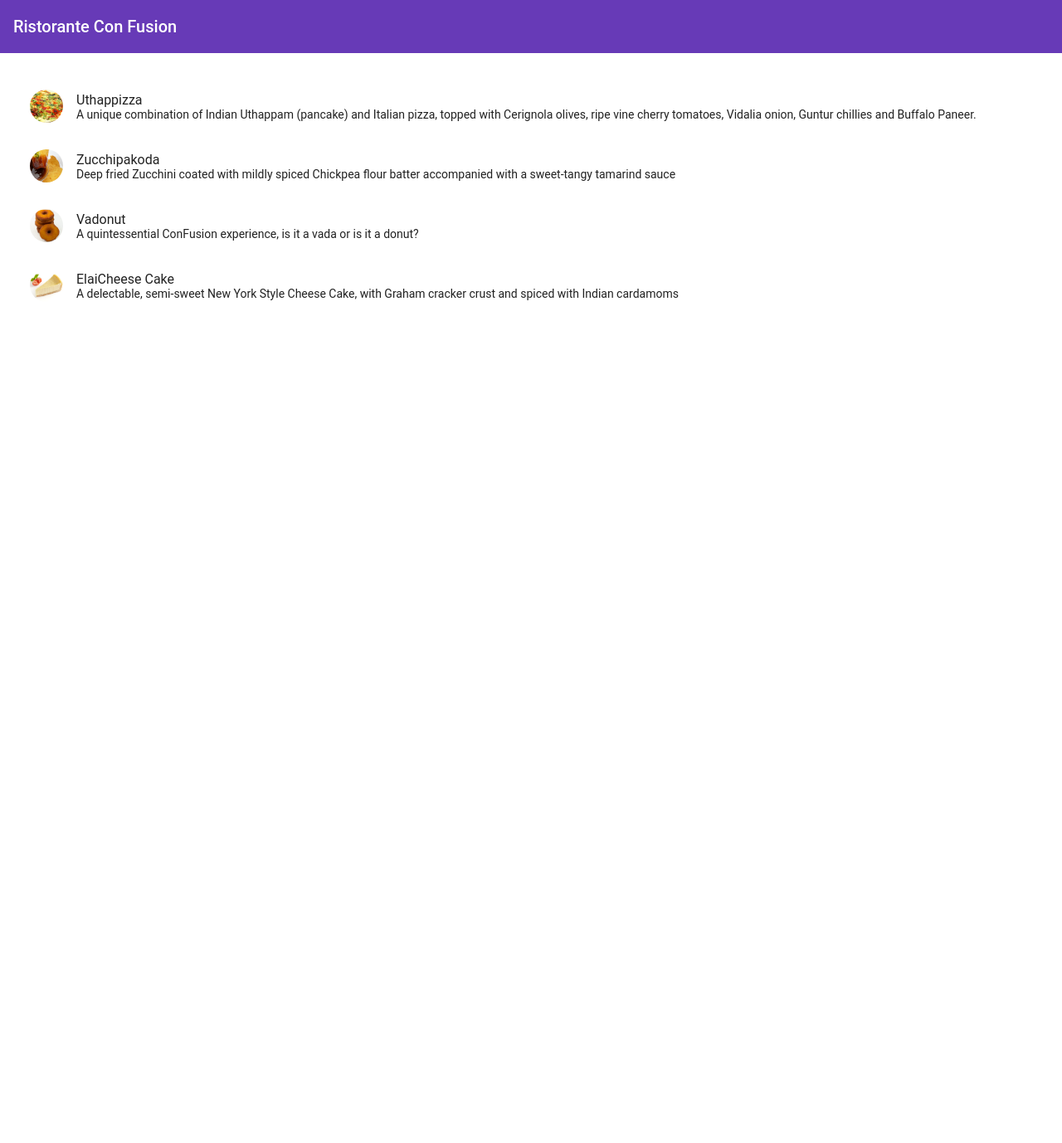
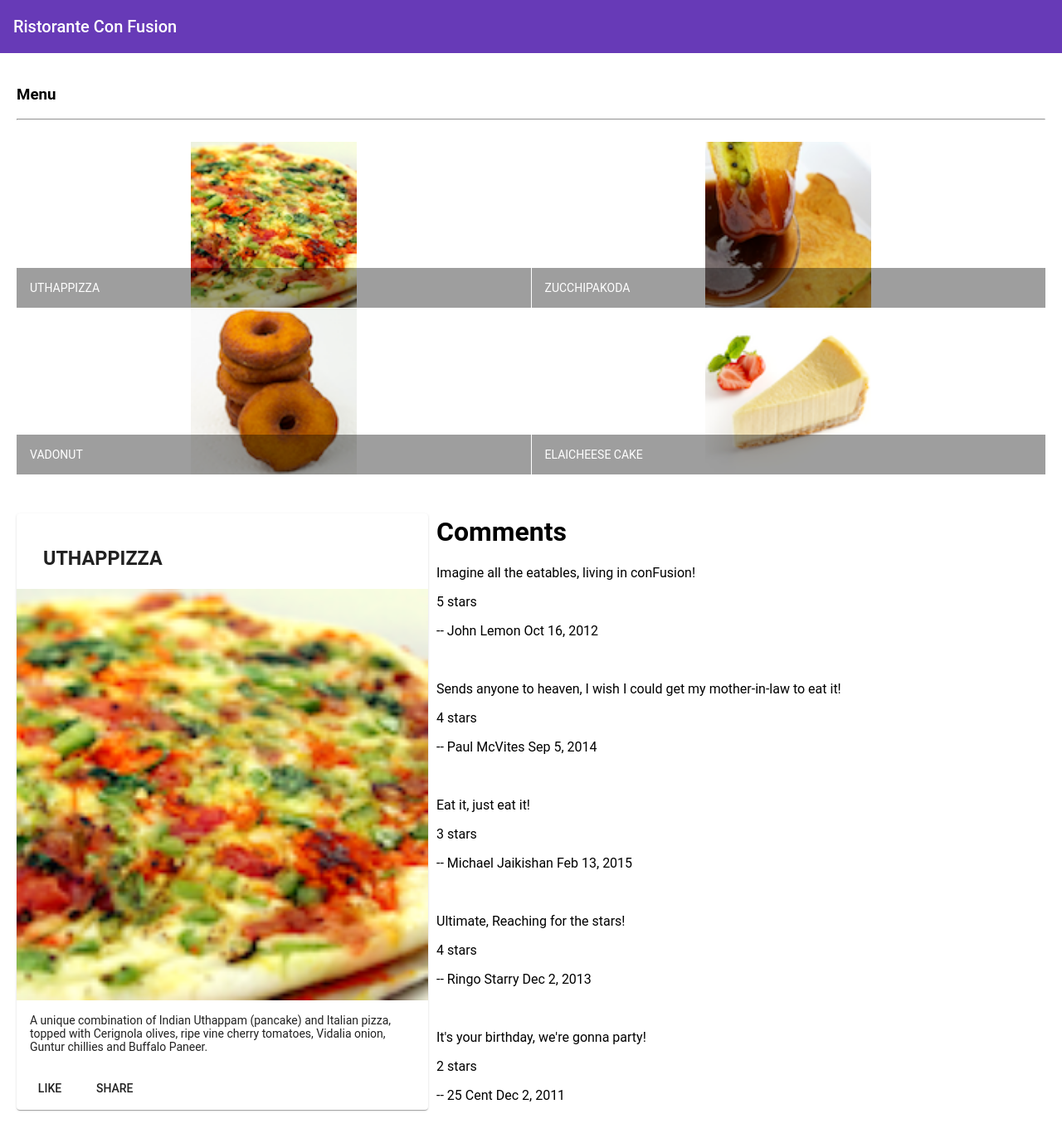
Before and after one commit to hilmanmanang/coursera2-1, an Angular app in the folder angular-week-one/: page / in a window 1280 px wide. Shown: the top 1378 px of the page at 83% size. Before the commit the page ends 800 px from the top, so only its background shows below. Built offline with nearby package versions, Linux system fonts and the light colour scheme.

Commit message:
complete week 1 assignment

```diff
--- a/angular-week-one/src/app/app.component.html
+++ b/angular-week-one/src/app/app.component.html
@@ -1,3 +1,5 @@
 <mat-toolbar color="primary"> <span>Ristorante Con Fusion</span> </mat-toolbar>
 
 <app-menu></app-menu>
+
+<app-dishdetail></app-dishdetail>
--- /dev/null
+++ b/angular-week-one/src/app/dishdetail/dishdetail.component.html
@@ -0,0 +1,36 @@
+<div class="container"
+    fxLayout="row"
+    fxLayout.sm="column"
+    fxLayout.xs="column"
+    fxLayoutAlign.gt-md="space-around center"
+    fxLayoutGap="10px"
+    fxLayoutGap.xs="0">
+
+  <div fxFlex="40" *ngIf="dish">
+    <mat-card>
+        <mat-card-header>
+          <mat-card-title>
+            <h3>{{dish.name | uppercase}}</h3>
+          </mat-card-title>
+        </mat-card-header>
+        <img mat-card-image src="{{dish.image}}" alt="{{dish.name}}">
+        <mat-card-content>
+          <p>{{dish.description}}</p>
+        </mat-card-content>
+        <mat-card-actions>
+          <button mat-button>LIKE</button>
+          <button mat-button>SHARE</button>
+        </mat-card-actions>
+      </mat-card>
+  </div>
+
+  <mat-list fxFlex *ngIf="dish">
+    <h1>Comments</h1>
+    <mat-grid-list cols="2"  *ngFor="let item of dish.comments">
+        <p>{{item.comment}}</p>
+        <p>{{item.rating}} stars</p>
+        <p>-- {{item.author}} {{item.date | date}}</p>
+        <br>
+    </mat-grid-list>
+  </mat-list>
+</div>
--- /dev/null
+++ b/angular-week-one/src/app/dishdetail/dishdetail.component.ts
@@ -0,0 +1,61 @@
+import { Component, OnInit } from '@angular/core';
+
+const DISH = {
+  id: '0',
+  name: 'Uthappizza',
+  image: '/assets/images/uthappizza.png',
+  category: 'mains',
+  featured: true,
+  label: 'Hot',
+  price: '4.99',
+  // tslint:disable-next-line:max-line-length
+  description: 'A unique combination of Indian Uthappam (pancake) and Italian pizza, topped with Cerignola olives, ripe vine cherry tomatoes, Vidalia onion, Guntur chillies and Buffalo Paneer.',
+  comments: [
+       {
+           rating: 5,
+           comment: 'Imagine all the eatables, living in conFusion!',
+           author: 'John Lemon',
+           date: '2012-10-16T17:57:28.556094Z'
+       },
+       {
+           rating: 4,
+           comment: 'Sends anyone to heaven, I wish I could get my mother-in-law to eat it!',
+           author: 'Paul McVites',
+           date: '2014-09-05T17:57:28.556094Z'
+       },
+       {
+           rating: 3,
+           comment: 'Eat it, just eat it!',
+           author: 'Michael Jaikishan',
+           date: '2015-02-13T17:57:28.556094Z'
+       },
+       {
+           rating: 4,
+           comment: 'Ultimate, Reaching for the stars!',
+           author: 'Ringo Starry',
+           date: '2013-12-02T17:57:28.556094Z'
+       },
+       {
+           rating: 2,
+           comment: 'It\'s your birthday, we\'re gonna party!',
+           author: '25 Cent',
+           date: '2011-12-02T17:57:28.556094Z'
+       }
+   ]
+};
+
+@Component({
+  selector: 'app-dishdetail',
+  templateUrl: './dishdetail.component.html',
+  styleUrls: ['./dishdetail.component.scss']
+})
+export class DishdetailComponent implements OnInit {
+
+  dish = DISH;
+
+  constructor() { }
+
+  ngOnInit(): void {
+  }
+
+}
--- a/angular-week-one/src/app/menu/menu.component.html
+++ b/angular-week-one/src/app/menu/menu.component.html
@@ -1,15 +1,21 @@
-<div class="container"
-     fxLayout="column"
-     fxLayoutGap="10px">
+<div class="container" fxLayout="column" fxLayoutGap="10px">
+
+  <div fxFlex>
+    <div>
+      <h3>Menu</h3>
+      <hr>
+    </div>
+  </div>
 
   <mat-list fxFlex>
-    <mat-list-item *ngFor="let dish of dishes">
-      <img matListAvatar src={{dish.image}} alt={{dish.name}}>
-      <h1 matLine> {{dish.name}} </h1>
-      <p matLine>
-        <span> {{dish.description}} </span>
-      </p>
-    </mat-list-item>
+    <mat-grid-list cols="2" rowHeight="200px">
+      <mat-grid-tile *ngFor="let dish of dishes">
+        <img height="200px" src={{dish.image}} alt={{dish.name}}>
+        <mat-grid-tile-footer>
+          <h1>{{dish.name | uppercase}}</h1>
+        </mat-grid-tile-footer>
+      </mat-grid-tile>
+    </mat-grid-list>
   </mat-list>
 
 </div>
--- a/angular-week-one/src/app/menu/menu.component.ts
+++ b/angular-week-one/src/app/menu/menu.component.ts
@@ -1,14 +1,7 @@
 import { Component, OnInit } from '@angular/core';
 import { Dish } from '../shared/dish';
 
-@Component({
-  selector: 'app-menu',
-  templateUrl: './menu.component.html',
-  styleUrls: ['./menu.component.scss']
-})
-export class MenuComponent implements OnInit {
-
-  dishes: Dish[] = [
+const DISHES: Dish[] = [
   {
     id: '0',
     name: 'Uthappizza',
@@ -52,6 +45,18 @@
   }
 ];
 
+
+@Component({
+  selector: 'app-menu',
+  templateUrl: './menu.component.html',
+  styleUrls: ['./menu.component.scss']
+})
+export class MenuComponent implements OnInit {
+
+  dishes: Dish[] = DISHES;
+
+  selectedDish: Dish = DISHES[0];
+
   constructor() { }
 
   ngOnInit(): void {
```
Also changed, not shown: angular-week-one/src/app/app.module.ts (+10 -2 lines), angular-week-one/src/app/dishdetail/dishdetail.component.scss (added), 1 other file (tests, documents, lock files or other folders). Lines whose indentation alone changed are shown as unchanged.
